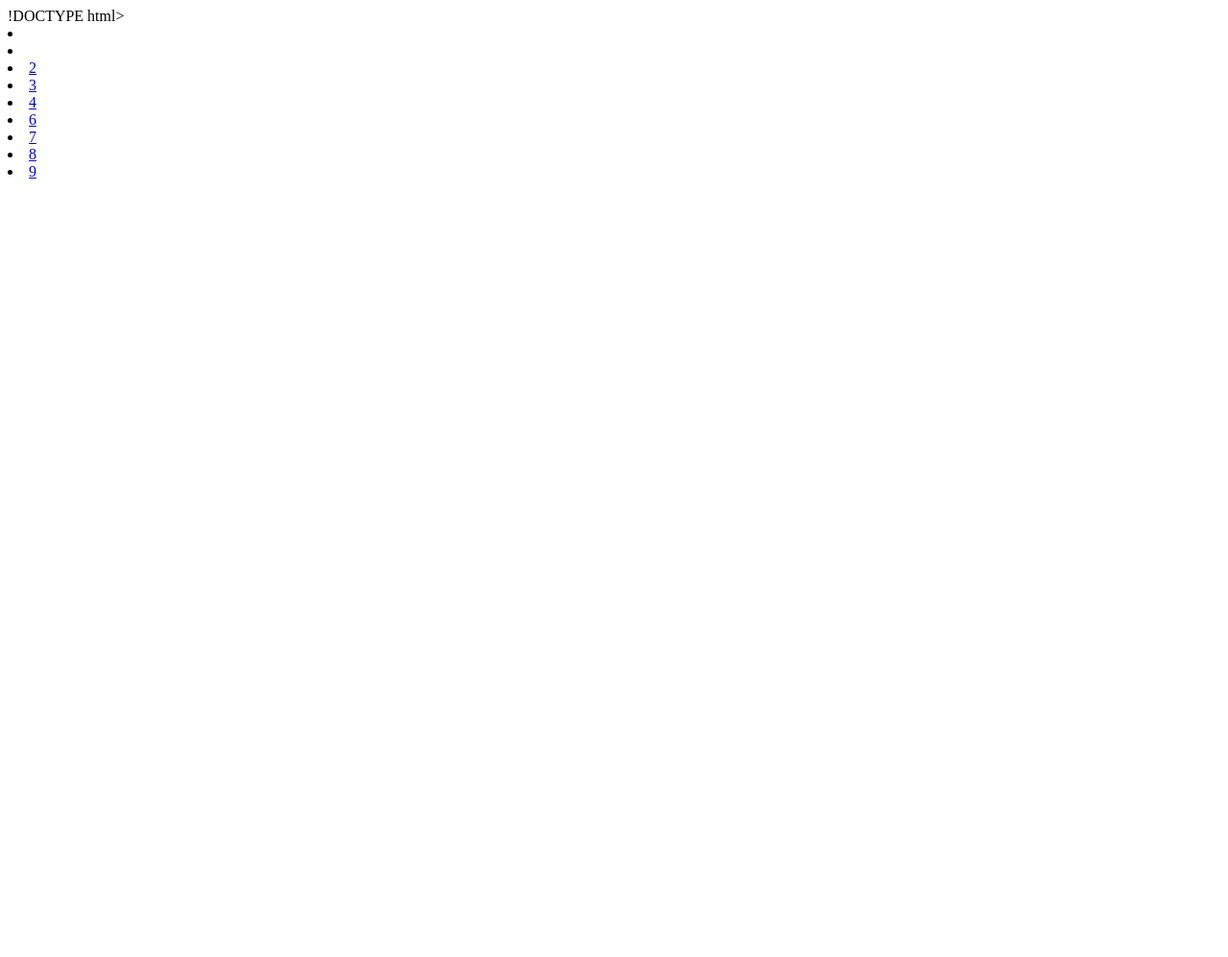
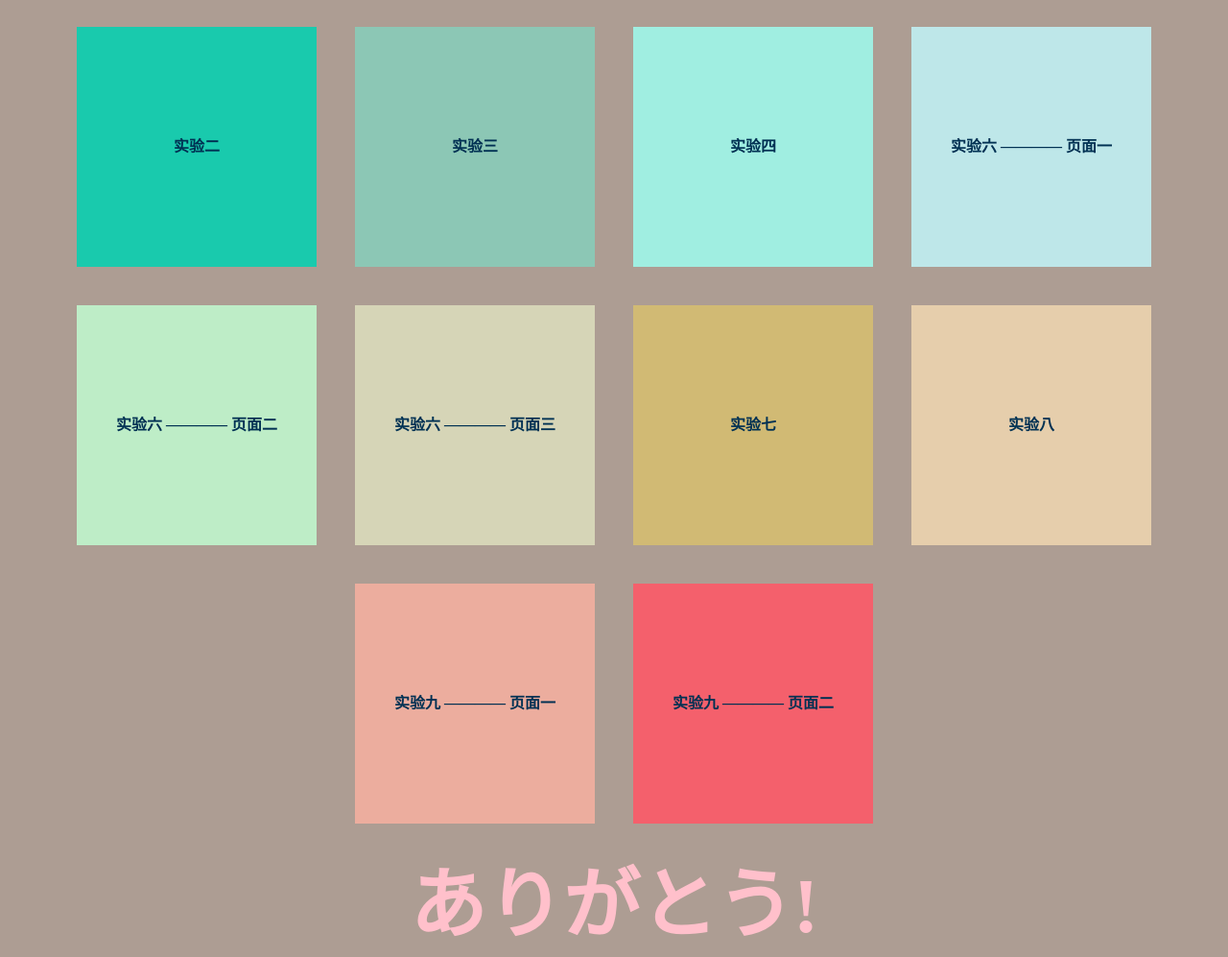
Before and after one commit to ElPsyCongroo04/ElPsyCongroo04.github.io, a plain HTML site: page index.html in a window 1280 px wide. Shown: the whole page at 96% size. Before the commit the page ends 800 px from the top, so only its background shows below. Drawn offline with Linux system fonts and the light colour scheme.

Commit message:
Update index.html

```diff
--- a/index.html
+++ b/index.html
@@ -1,4 +1,4 @@
-!DOCTYPE html>
+
 <html>
     <head>
         <meta charset="utf-8">
@@ -7,16 +7,117 @@
         <meta name="description" content="">
         <meta name="keywords" content="">
         <link href="" rel="stylesheet">
+        <style type="text/css">
+
+            body {
+                background-color: #AD9D93;
+            }
+
+            .end {
+                text-align: center;
+                font-weight: bolder;
+                font-size: 80px;
+                color: pink;
+            }
+            a {
+                font-weight: bold;
+                color: #003153;
+                text-decoration: none;
+            }
+
+            .cnt {
+                display: flex;
+                align-content: center;
+                flex-wrap: wrap;
+                justify-content: center;
+                align-items: center;
+            }
+
+            .cnt div {
+                display: inline-block;
+                height: 250px;
+                width: 250px;
+                background: red;
+                margin: 20px;
+                line-height: 250px;
+                text-align: center;
+                width: 250px;
+            }
+
+            .cnt .a1 {
+                background-color: #19CAAD;
+            }
+
+            .cnt .a2 {
+                background-color: #8CC7B5;
+            }
+
+            .cnt .a3 {
+                background-color: #A0EEE1;
+            }
+
+            .cnt .a4 {
+                background-color: #BEE7E9 ;
+            }
+
+            .cnt .a5 {
+                background-color: #BEEDC7;
+            }
+
+            .cnt .a6 {
+                background-color: #D6D5B7;
+            }
+
+            .cnt .a7 {
+                background-color: #D1BA74;
+            }
+
+            .cnt .a8 {
+                background-color: #E6CEAC ;
+            }
+
+            .cnt .a9 {
+                background-color: #ECAD9E;
+            }
+
+            .cnt .a10 {
+                background-color: #F4606C;
+            }
+        </style>
     </head>
     <body>
-    <li calss=""></li>
-    <li></li>
-    <li><a href="2020212205043吕善鸿实验二/2020212205043吕善鸿/html/Pro2.html">2</a></li>
-    <li><a href="2020212205043吕善鸿实验三/2020212205043吕善鸿/Pro3.html">3</a></li>
-    <li><a href="2020212205043吕善鸿实验四/2020212205043吕善鸿/pro4.html">4</a></li>
-    <li><a href="2020212205043吕善鸿实验六/2020212205043吕善鸿/pro1.html">6</a></li>
-    <li><a href="2020212205043吕善鸿实验七/2020212205043吕善鸿/pro6.html">7</a></li>
-    <li><a href="2020212205043吕善鸿实验八/2020212205043吕善鸿/pro6.html">8</a></li>
-    <li><a href="2020212205043吕善鸿实验九/2020212205043吕善鸿/index1.html">9</a></li>
+        <div class='cnt'>
+            <a href="2020212205043吕善鸿实验二/2020212205043吕善鸿/html/Pro2.html">
+                <div class='a1'>实验二</div>
+            </a>
+            <a href="2020212205043吕善鸿实验三/2020212205043吕善鸿/Pro3.html">
+                <div class='a2'>实验三</div>
+            </a>
+             <a href="2020212205043吕善鸿实验四/2020212205043吕善鸿/pro4.html">
+                <div class='a3'>实验四</div>
+            </a>
+            <a href="2020212205043吕善鸿实验六/2020212205043吕善鸿/pro1.html">
+                <div class='a4'>实验六 ———— 页面一</div>
+            </a>
+            <a href="2020212205043吕善鸿实验六/2020212205043吕善鸿/pro2.html">
+                <div class='a5'>实验六 ———— 页面二</div>
+            </a>
+            <a href="2020212205043吕善鸿实验六/2020212205043吕善鸿/pro3.html">
+                <div class='a6'>实验六 ———— 页面三</div>
+            </a>
+            <a href="2020212205043吕善鸿实验七/2020212205043吕善鸿/pro6.html">
+                <div class='a7'>实验七</div>
+            </a>
+            <a href="2020212205043吕善鸿实验八/2020212205043吕善鸿/pro6.html">
+                <div class='a8'>实验八</div>
+            </a>
+            <a href="2020212205043吕善鸿实验九/2020212205043吕善鸿/index1.html">
+                <div class='a9'>实验九 ———— 页面一</div>
+            </a>
+            <a href="2020212205043吕善鸿实验九/2020212205043吕善鸿/index2.html">
+                <div class='a10'>实验九 ———— 页面二</div>
+            </a>
+         </div>
+         <div class="end">ありがとう!</div>
     </body>
 </html>
```
Lines whose indentation alone changed are shown as unchanged.
